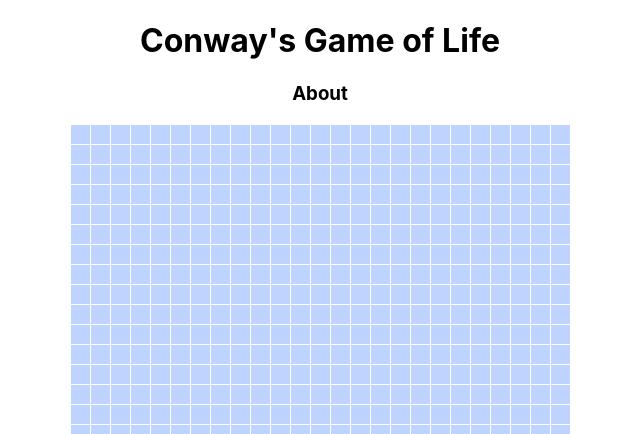
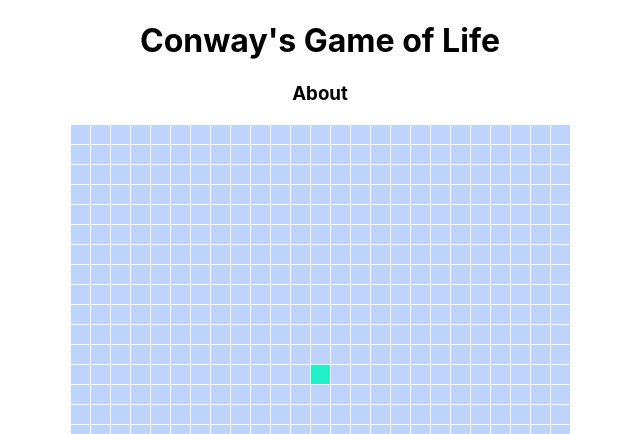
Before and after one commit to jskway/game-of-life, a React (Create React App) app: page / in a window 1280 px wide. Both pictures are taken after a click on the element 640 px from the left and 373 px from the top of the page. Shown: the top 434 px of the page, without its empty margins (320-960 px from the left). Built offline with nearby package versions, Linux system fonts and the light colour scheme.

Commit message:
Add cell styling

```diff
--- a/src/App.css
+++ b/src/App.css
@@ -9,3 +9,8 @@
   background-image: linear-gradient(#fff 1px, transparent 1px),
     linear-gradient(90deg, #fff 1px, transparent 1px);
 }
+
+.cell {
+  background: #23f0c7;
+  position: absolute;
+}
```
